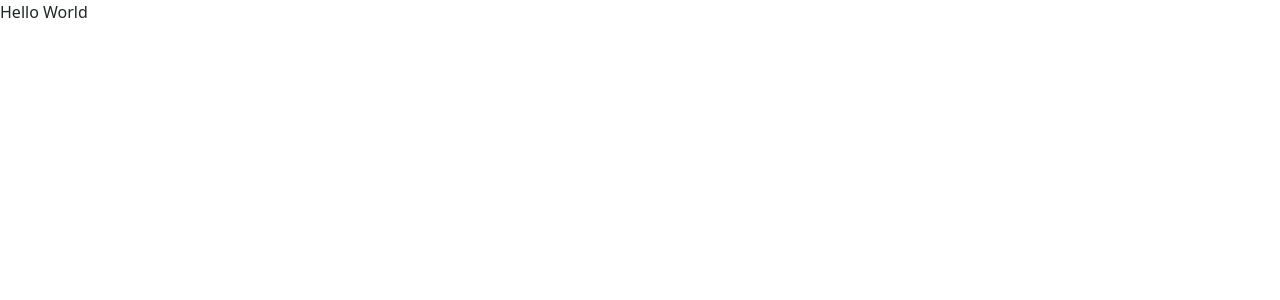
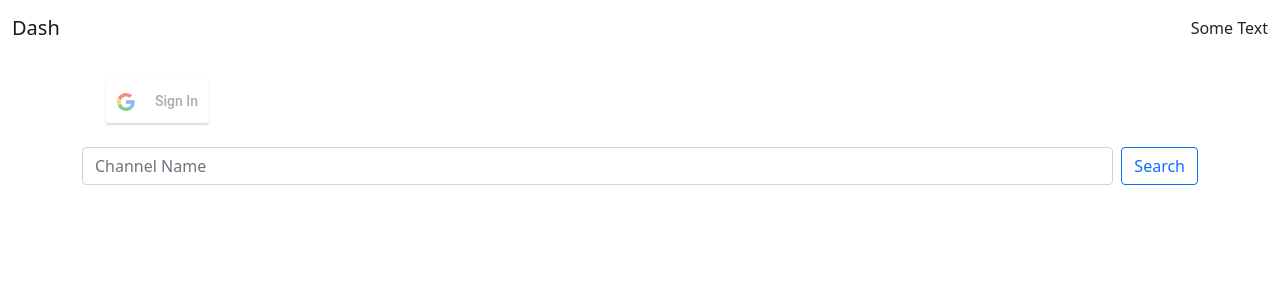
Before and after one commit to ranemihir/youtube-dash, a React (Create React App) app: page / in a window 1280 px wide. Shown: the top 300 px of the page. Built offline with nearby package versions, Linux system fonts and the light colour scheme.

Commit message:
data fetching working

```diff
--- a/public/index.html
+++ b/public/index.html
@@ -3,11 +3,11 @@
 
 <head>
   <meta charset="utf-8" />
-  <link rel="icon" href="%PUBLIC_URL%/favicon.ico" />
+  <!-- <link rel="icon" href="%PUBLIC_URL%/favicon.ico" /> -->
   <meta name="viewport" content="width=device-width, initial-scale=1" />
   <meta name="theme-color" content="#000000" />
   <meta name="description" content="Web site created using create-react-app" />
-  <link rel="apple-touch-icon" href="%PUBLIC_URL%/logo192.png" />
+  <!-- <link rel="apple-touch-icon" href="%PUBLIC_URL%/logo192.png" /> -->
   <!--
       manifest.json provides metadata used when your web app is installed on a
       user's mobile device or desktop. See https://developers.google.com/web/fundamentals/web-app-manifest/
--- a/src/components/App.tsx
+++ b/src/components/App.tsx
@@ -2,21 +2,21 @@ import { BrowserRouter as Router, Route, Routes } from 'react-router-dom';
 import { useCurrentUser } from '../hooks';
 import { Dashboard } from './Dashboard';
 import { Home } from './Home';
-import { NavBar } from './NavBAr';
+import { NavBar } from './NavBar';
 
 export const App = () => {
     const { currentUserActions, currentUserState } = useCurrentUser();
-    const authToken = currentUserState.data.authtoken;
+    const authToken = (currentUserState && currentUserState.data && currentUserState.data.authToken) || null;
 
     return (
-        <>
+        <Router>
             <NavBar />
-            <Router>
+            <div className='container'>
                 <Routes>
-                    <Route path='/' element={<Home authToken={authToken} />} />
+                    <Route path='/' element={<Home authToken={authToken} currentUserActions={currentUserActions} />} />
                     <Route path='/:id' element={<Dashboard authToken={authToken} />} />
                 </Routes>
-            </Router>
-        </>
+            </div>
+        </Router>
     );
 };
--- a/src/components/Dashboard.tsx
+++ b/src/components/Dashboard.tsx
@@ -1,3 +1,3 @@
-export const Dashboard = (props) => {
+export const Dashboard = (props: { authToken: string | null; }) => {
     return <div></div>;
 };
--- a/src/components/GoogleSignIn.tsx
+++ b/src/components/GoogleSignIn.tsx
@@ -1,20 +1,36 @@
 import { GoogleLogin } from 'react-google-login';
+import { CurrentUser } from '../types';
 
-export const GoogleSignIn = (props) => {
-    const onSuccess = (res) => {
+export const GoogleSignIn = (props: { currentUserActions: any; }) => {
+    const onSuccess = (res: any) => {
         console.log(res);
+
+        const currentUser: CurrentUser = {
+            id: res.googleId,
+            email: res.profileObj.email,
+            firstName: res.profileObj.givenName,
+            lastName: res.profileObj.familyName,
+            photoUrl: res.profileObj.imageUrl,
+            authToken: res.accessToken
+        };
+
+        props.currentUserActions.signIn_Success(currentUser);
     };
 
-    const onFailure = (res) => {
+    const onFailure = (res: any) => {
         console.log(res);
+        props.currentUserActions.signIn_Failure(res.toString());
     };
 
     return (
-        <GoogleLogin
-            clientId=''
-            buttonText='Sign In'
-            onSuccess={onSuccess}
-            onFailure={onFailure}
-        />
+        <div className="m-4">
+            <GoogleLogin
+                clientId='738803615765-8n769e8kuitvs86nmab9fpssa8t57pad.apps.googleusercontent.com'
+                buttonText='Sign In'
+                scope='https://www.googleapis.com/auth/youtube.readonly'
+                onSuccess={onSuccess}
+                onFailure={onFailure}
+            />
+        </div>
     );
 };
--- a/src/components/Home.tsx
+++ b/src/components/Home.tsx
@@ -2,12 +2,15 @@ import { useState } from "react";
 import { Channel } from "../types";
 import * as youtubeService from './../services/youtube';
 import { ChannelCard } from "./ChannelCard";
+import { GoogleSignIn } from "./GoogleSignIn";
 
-export const Home = (props: { authToken: string; }) => {
+export const Home = (props: { authToken: string | null; currentUserActions: any; }) => {
     const [query, setQuery] = useState('');
     const [channels, setChannels] = useState([]);
 
     const handleSubmit = async (event: any) => {
+        event.preventDefault();
+
         const channelsData: Channel[] = await youtubeService.searchChannels({
             query,
             maxResults: 20,
@@ -15,8 +18,6 @@ export const Home = (props: { authToken: string; }) => {
         });
 
         setChannels(channelsData);
-
-        event.preventDefault();
     };
 
     const handleChange = (event: any) => {
@@ -25,6 +26,9 @@ export const Home = (props: { authToken: string; }) => {
 
     return (
         <div className="row">
+            <div className="col-12">
+                <GoogleSignIn currentUserActions={props.currentUserActions} />
+            </div>
             <div className="col-12">
                 <form className="d-flex" onSubmit={handleSubmit}>
                     <input onChange={handleChange} value={query} className="form-control me-2" type="search" placeholder="Channel Name" aria-label="Search" />
--- a/src/index.tsx
+++ b/src/index.tsx
@@ -1,12 +1,13 @@
 import React from 'react';
 import ReactDOM from 'react-dom';
+import { App } from './components/App';
 import './custom.scss';
 import reportWebVitals from './reportWebVitals';
 
 
 ReactDOM.render(
   <React.StrictMode>
-    <div>Hello World</div>
+    <App />
   </React.StrictMode>,
   document.getElementById('root')
 );
--- a/src/services/youtube.ts
+++ b/src/services/youtube.ts
@@ -76,18 +76,21 @@ export async function searchChannels(params: { query: string, maxResults: number
 	url.searchParams.append('maxResults', params.maxResults.toString());
 	url.searchParams.append('q', params.query);
 	url.searchParams.append('type', 'channel');
-	url.searchParams.append('key', params.authToken);
 
-	let res: any = await fetch(url.toString(), { method: 'GET' });
-	res = await res.json();
+	const headers = new Headers();
+	headers.set('Accept', 'application/json');
+	headers.set('Authorization', 'Bearer ' + params.authToken);
 
-	if (res.ok) {
-		const channels: Channel[] = await res.body.items.map((item: any): Channel => {
-			const { channelId, title, publishedAt, description, thumbnails } = item.snippet;
+	const res: any = await fetch(url.toString(), { method: 'GET', headers });
+	const data: any = await res.json();
+
+	if (data) {
+		const channels: Channel[] = await data.items.map((item: any): Channel => {
+			const { channelId, channelTitle, publishedAt, description, thumbnails } = item.snippet;
 
 			return {
 				id: channelId,
-				name: title,
+				name: channelTitle,
 				description,
 				publishedAt,
 				thumbnailUrl: thumbnails.default.url
@@ -108,13 +111,16 @@ export async function getChannelDetails(params: { channelId: string, authToken:
 	url.searchParams.append('part', 'statistics');
 
 	url.searchParams.append('id', params.channelId);
-	url.searchParams.append('key', params.authToken);
 
-	let res: any = await fetch(url.toString(), { method: 'GET' });
-	res = await res.json();
+	const headers = new Headers();
+	headers.set('Accept', 'application/json');
+	headers.set('Authorization', 'Bearer ' + params.authToken);
 
-	if (res.ok) {
-		const { contentDetails, statistics, topicDetails } = res.body.items[0];
+	const res: any = await fetch(url.toString(), { method: 'GET', headers });
+	const data: any = await res.json();
+
+	if (data) {
+		const { contentDetails, statistics, topicDetails } = data.items[0];
 		const { viewCount, subscriberCount, videoCount } = statistics;
 
 		return {
@@ -135,14 +141,17 @@ export async function getPlaylistItems(params: { uploadsPlayListId: string, auth
 	url.searchParams.append('part', 'snippet');
 	url.searchParams.append('maxResults', '50');
 	url.searchParams.append('playListId', params.uploadsPlayListId);
-	url.searchParams.append('key', params.authToken);
 
-	let res: any = await fetch(url.toString(), { method: 'GET' });
-	res = await res.json();
+	const headers = new Headers();
+	headers.set('Accept', 'application/json');
+	headers.set('Authorization', 'Bearer ' + params.authToken);
 
-	if (res.ok) {
+	const res: any = await fetch(url.toString(), { method: 'GET', headers });
+	const data: any = await res.json();
+
+	if (data) {
 		return res.body.items.map((item: any): Video => {
-			const { snippet, resourceId } = res.body.item;
+			const { snippet, resourceId } = data.item;
 
 			return {
 				id: resourceId.videoId,
@@ -161,13 +170,16 @@ export async function getVideoStats(params: { videoId: string, authToken: string
 
 	url.searchParams.append('part', 'statistics');
 	url.searchParams.append('videoId', params.videoId);
-	url.searchParams.append('key', params.authToken);
 
-	let res: any = await fetch(url.toString(), { method: 'GET' });
-	res = await res.json();
+	const headers = new Headers();
+	headers.set('Accept', 'application/json');
+	headers.set('Authorization', 'Bearer ' + params.authToken);
+
+	const res: any = await fetch(url.toString(), { method: 'GET', headers });
+	const data: any = await res.json();
 
 	if (res.ok) {
-		const { viewCount, likeCount, dislikeCount, commentCount } = res.body.items[0].statistics;
+		const { viewCount, likeCount, dislikeCount, commentCount } = data.items[0].statistics;
 
 		return {
 			viewCount: Number(viewCount),
--- a/src/types/current-user.ts
+++ b/src/types/current-user.ts
@@ -1,7 +1,8 @@
 export type CurrentUser = {
     id: string;
+    email: string;
     firstName: string;
     lastName: string;
     photoUrl: string;
-    authtoken: string;
+    authToken: string;
 }
```
